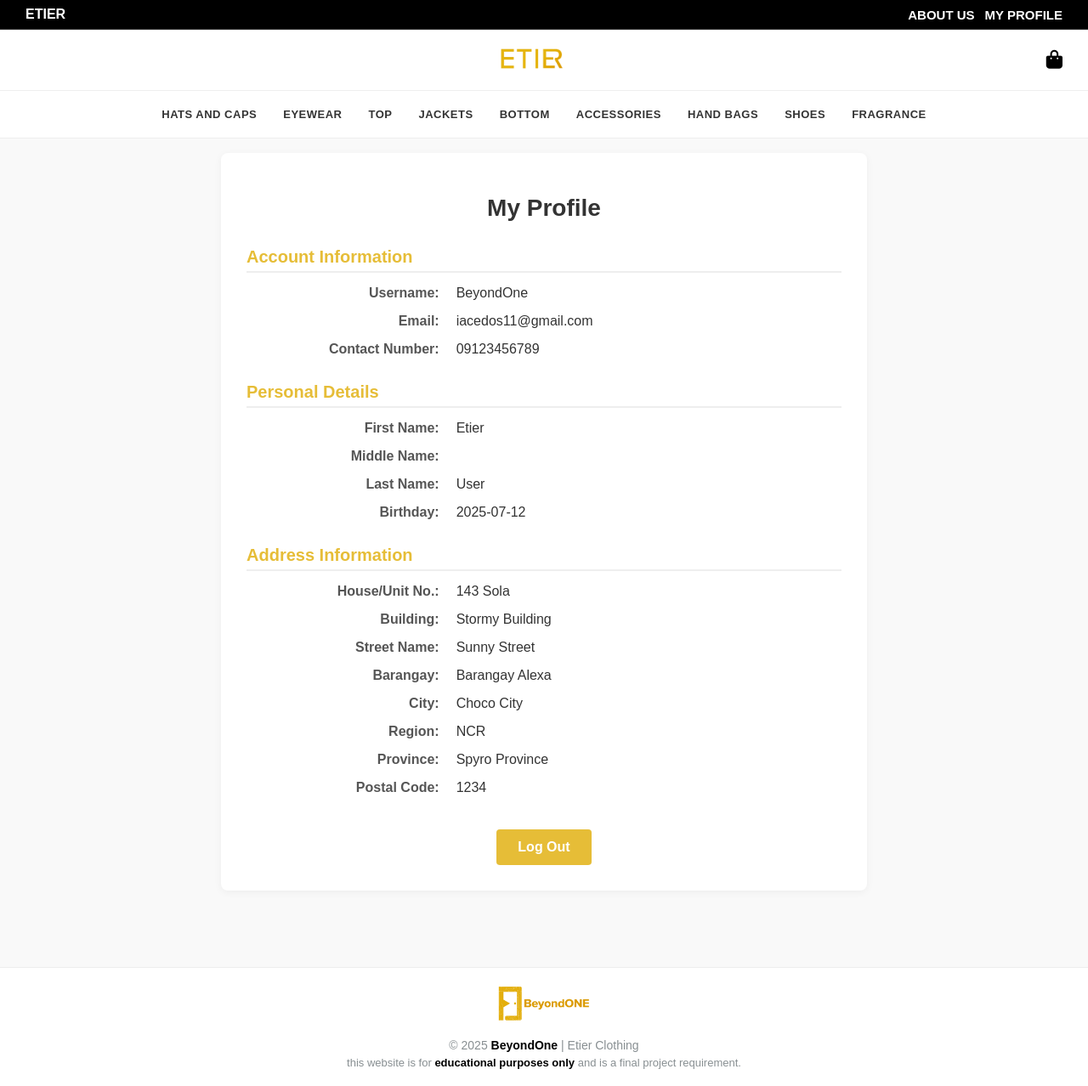
After one commit to charlespuaa/PHP_BeyondOne, a PHP site: page /profile.php in a window 1280 px wide. The commit adds this page. Shown: the whole page at 85% size. Run offline with PHP 8.4, Linux system fonts and the light colour scheme; a user stored in the database is signed in; data comes from the database, SQL or seed files in the repository.

Commit message:
try host

```diff
--- a/pages/header.php
+++ b/pages/header.php
@@ -1,12 +1,15 @@
 <?php
-  $currentPage = basename($_SERVER['PHP_SELF']);
+
+$currentPage = basename($_SERVER['PHP_SELF']);
+
+// Assume you have a way to determine if a user is logged in, e.g., a session variable
+$isLoggedIn = isset($_SESSION['user_id']); // Check if a 'user_id' session variable exists
 ?>
 
 <header class="etier-header">
   <link href="https://cdnjs.cloudflare.com/ajax/libs/font-awesome/6.5.0/css/all.min.css" rel="stylesheet">
 
   <style>
-
     .etier-header *, .etier-header *::before, .etier-header *::after {
       box-sizing: border-box;
       margin: 0;
@@ -110,8 +113,6 @@
       align-items: center;
       padding: 10px 20px;
       border-top: 1px solid #eee;
-      /* Removed this line as it seemed misplaced and could affect layout */
-      /* transition: max-height 0.4s ease, padding 0.4s ease; */
     }
 
     .etier-header .menu-toggle {
@@ -196,8 +197,14 @@
       cursor: default;
     }
 
-    <?php if ($currentPage === 'signin.php'): ?>
+    <?php if ($currentPage === 'signin.php' && !$isLoggedIn): // Apply only if on signin.php and not logged in ?>
       .etier-header .top-bar-right a[href="signin.php"] {
+        color: #e6bd37;
+        font-weight: bold;
+        text-decoration: underline;
+      }
+    <?php elseif ($isLoggedIn && $currentPage === 'my_profile.php'): // Apply if logged in and on my_profile.php ?>
+      .etier-header .top-bar-right a[href="my_profile.php"] {
         color: #e6bd37;
         font-weight: bold;
         text-decoration: underline;
@@ -329,14 +336,18 @@
 
     <div class="top-bar-right">
       <a href="about_us.php">ABOUT US</a>
-      <a href="signin.php">SIGN IN</a>
+      <?php if ($isLoggedIn): ?>
+        <a href="profile.php">MY PROFILE</a>
+      <?php else: ?>
+        <a href="signin.php">SIGN IN</a>
+      <?php endif; ?>
     </div>
   </div>
 
   <div class="top-nav">
     <?php
     // Define pages where menu-toggle and main-nav should NOT appear
-    $noNavPages = ['about_us.php', 'signin.php', 'account_info_reg.php', 'personal_info_reg.php', 'address_info_reg.php', 'payment.php'];
+    $noNavPages = ['about_us.php', 'signin.php', 'account_info_reg.php', 'personal_info_reg.php', 'address_info_reg.php', 'payment.php', 'my_profile.php']; // Add 'my_profile.php' here
     $showNavAndHamburger = !in_array($currentPage, $noNavPages);
     ?>
 
--- a/pages/personal_info_reg.php
+++ b/pages/personal_info_reg.php
@@ -1,5 +1,5 @@
 <?php
-include 'header.php';
+
 
 $first_name = $_POST['first_name'] ?? '';
 $middle_name = $_POST['middle_name'] ?? '';
@@ -104,7 +104,8 @@ $contact_number = $_POST['contact_number'] ?? '';
 
         }
     </style>
-</head>
+    <?php include 'header.php'; ?>
+ </head>
 <body>
 <h1>Registration</h1>
 <form method="post" action="address_info_reg.php">
--- /dev/null
+++ b/pages/profile.php
@@ -0,0 +1,236 @@
+<?php
+session_start(); // Start the session at the very beginning
+
+
+include '../db.php';
+
+// Redirect to signin.php if user is not logged in
+if (!isset($_SESSION['user_id'])) {
+    header('Location: signin.php');
+    exit();
+}
+
+$user_id = $_SESSION['user_id'];
+$user_data = null; // Initialize user data variable
+
+// Fetch user details from the database
+// Ensure your 'users' table columns match these names
+$stmt = $conn->prepare("SELECT username, email, first_name, middle_name, last_name,
+                               birthday, street_name, house_number, building,
+                               barangay, city, region, province, postal_code, contact_number
+                        FROM users WHERE id = ?");
+
+if ($stmt) {
+    $stmt->bind_param("i", $user_id);
+    $stmt->execute();
+    $result = $stmt->get_result();
+
+    if ($result->num_rows === 1) {
+        $user_data = $result->fetch_assoc();
+    } else {
+        // User ID not found in database, might be an old session or corrupted data
+        // Force logout
+        session_unset();
+        session_destroy();
+        header('Location: signin.php?error=user_not_found');
+        exit();
+    }
+    $stmt->close();
+} else {
+    // Handle database prepare error
+    error_log("Profile page database error: " . $conn->error);
+    // You might want to redirect to an error page or show a generic error message
+    die("A database error occurred. Please try again later.");
+}
+
+$conn->close(); // Close the database connection
+?>
+
+<!DOCTYPE html>
+<html lang="en">
+<head>
+    <meta charset="UTF-8">
+    <meta name="viewport" content="width=device-width, initial-scale=1.0">
+    <title>My Profile | Etier</title>
+    <?php include 'header.php'; // Include your header.php which contains the styling ?>
+    <style>
+        body {
+            font-family: 'Proxima Nova', sans-serif;
+            background-color: #f9f9f9;
+            margin: 0;
+            padding: 0;
+            display: flex;
+            flex-direction: column;
+            min-height: 100vh;
+        }
+        .page-content {
+            flex: 1;
+            padding-top: 180px; /* Adjust based on header height */
+            padding-bottom: 90px;
+        }
+        .profile-container {
+            max-width: 700px;
+            margin: 0 auto;
+            background-color: #fff;
+            padding: 30px;
+            border-radius: 8px;
+            box-shadow: 0 2px 10px rgba(0,0,0,0.05);
+        }
+        .profile-header {
+            font-size: 28px;
+            font-weight: bold;
+            margin-bottom: 30px;
+            text-align: center;
+            color: #333;
+        }
+        .profile-info-grid {
+            display: grid;
+            grid-template-columns: 1fr 2fr; /* Label on left, value on right */
+            gap: 15px 20px; /* Row gap, column gap */
+            margin-bottom: 30px;
+        }
+        .profile-info-label {
+            font-weight: bold;
+            color: #555;
+            text-align: right; /* Align labels to the right */
+        }
+        .profile-info-value {
+            color: #333;
+            text-align: left; /* Align values to the left */
+        }
+        .profile-section-title {
+            font-size: 20px;
+            font-weight: bold;
+            color: #E6BD37; /* Use your accent color */
+            margin-top: 25px;
+            margin-bottom: 15px;
+            border-bottom: 2px solid #eee;
+            padding-bottom: 5px;
+        }
+        .logout-button-container {
+            margin-top: 40px;
+            text-align: center;
+        }
+        .logout-btn {
+            background: #E6BD37;
+            color: white;
+            border: none;
+            padding: 12px 25px;
+            font-weight: bold;
+            border-radius: 4px;
+            cursor: pointer;
+            font-size: 16px;
+            transition: background-color 0.3s ease;
+        }
+        .logout-btn:hover {
+            background-color: #dc2d3eff; /* Darker red on hover */
+        }
+
+        /* Responsive adjustments */
+        @media (max-width: 768px) {
+            .page-content {
+                padding-top: 220px; /* Adjust for mobile header height */
+            }
+            .profile-container {
+                padding: 20px;
+                margin: 0 15px;
+            }
+            .profile-info-grid {
+                grid-template-columns: 1fr; /* Stack labels and values on small screens */
+                gap: 10px;
+            }
+            .profile-info-label, .profile-info-value {
+                text-align: left; /* Align everything to left when stacked */
+            }
+            .profile-info-label {
+                padding-bottom: 0; /* Remove padding if stacking */
+            }
+            .profile-section-title {
+                font-size: 18px;
+            }
+            .logout-btn {
+                font-size: 14px;
+                padding: 10px 20px;
+            }
+        }
+    </style>
+</head>
+<body>
+    <div class="page-content">
+        <div class="profile-container">
+            <h1 class="profile-header">My Profile</h1>
+
+            <?php if ($user_data): ?>
+                <div class="profile-section-title">Account Information</div>
+                <div class="profile-info-grid">
+                    <div class="profile-info-label">Username:</div>
+                    <div class="profile-info-value"><?= htmlspecialchars($user_data['username']) ?></div>
+
+                    <div class="profile-info-label">Email:</div>
+                    <div class="profile-info-value"><?= htmlspecialchars($user_data['email']) ?></div>
+
+                    <div class="profile-info-label">Contact Number:</div>
+                    <div class="profile-info-value"><?= htmlspecialchars($user_data['contact_number']) ?></div>
+                </div>
+
+                <div class="profile-section-title">Personal Details</div>
+                <div class="profile-info-grid">
+                    <div class="profile-info-label">First Name:</div>
+                    <div class="profile-info-value"><?= htmlspecialchars($user_data['first_name']) ?></div>
+
+                    <div class="profile-info-label">Middle Name:</div>
+                    <div class="profile-info-value"><?= htmlspecialchars($user_data['middle_name'] ?? '') ?></div>
+
+                    <div class="profile-info-label">Last Name:</div>
+                    <div class="profile-info-value"><?= htmlspecialchars($user_data['last_name']) ?></div>
+
+                    <div class="profile-info-label">Birthday:</div>
+                    <div class="profile-info-value"><?= htmlspecialchars($user_data['birthday']) ?></div>
+                </div>
+
+                <div class="profile-section-title">Address Information</div>
+                <div class="profile-info-grid">
+                    <div class="profile-info-label">House/Unit No.:</div>
+                    <div class="profile-info-value"><?= htmlspecialchars($user_data['house_number'] ?? 'N/A') ?></div>
+
+                    <div class="profile-info-label">Building:</div>
+                    <div class="profile-info-value"><?= htmlspecialchars($user_data['building'] ?? '-') ?></div>
+
+                    <div class="profile-info-label">Street Name:</div>
+                    <div class="profile-info-value"><?= htmlspecialchars($user_data['street_name']) ?></div>
+
+                    <div class="profile-info-label">Barangay:</div>
+                    <div class="profile-info-value"><?= htmlspecialchars($user_data['barangay']) ?></div>
+
+                    <div class="profile-info-label">City:</div>
+                    <div class="profile-info-value"><?= htmlspecialchars($user_data['city']) ?></div>
+
+                    <div class="profile-info-label">Region:</div>
+                    <div class="profile-info-value"><?= htmlspecialchars($user_data['region']) ?></div>
+
+                    <div class="profile-info-label">Province:</div>
+                    <div class="profile-info-value"><?= htmlspecialchars($user_data['province']) ?></div>
+
+                    <div class="profile-info-label">Postal Code:</div>
+                    <div class="profile-info-value"><?= htmlspecialchars($user_data['postal_code']) ?></div>
+                </div>
+
+                <div class="logout-button-container">
+                    <form action="logout.php" method="POST">
+                        <button type="submit" class="logout-btn">Log Out</button>
+                    </form>
+                </div>
+            <?php else: ?>
+                <p style="text-align: center; color: #777;">User data could not be loaded. Please try logging in again.</p>
+                <div class="logout-button-container">
+                    <form action="signin.php" method="GET">
+                        <button type="submit" class="logout-btn" style="background-color: #E6BD37;">Go to Sign In</button>
+                    </form>
+                </div>
+            <?php endif; ?>
+        </div>
+    </div>
+
+    <?php include 'footer.php'; // Assuming you have a footer.php ?>
+</body>
+</html>
```
Also changed, not shown: pages/logout.php (added, +13 -0 lines).
